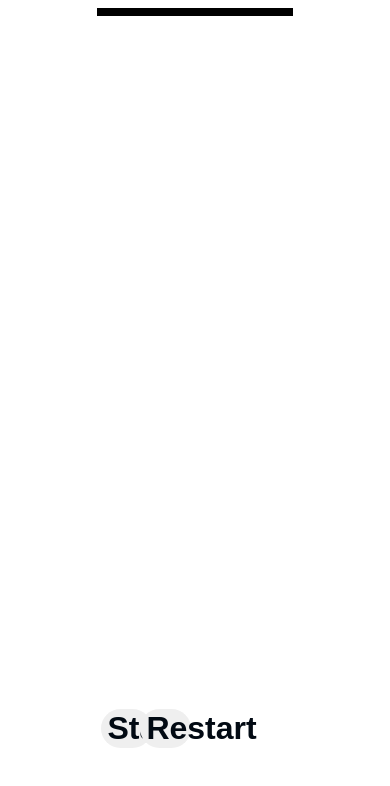
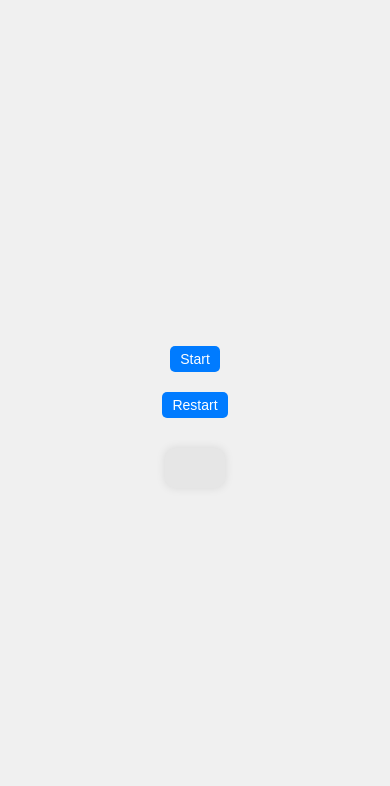
Before and after one commit to AmanLatya/Mines, a plain HTML site: page index.html in a window 390 px wide. Drawn offline with Linux system fonts and the light colour scheme.

Commit message:
Update style.css

```diff
--- a/style.css
+++ b/style.css
@@ -1,47 +1,117 @@
-.console {
-    position: fixed;
-    top: 84vh;
-    left: 26vw;
-    font-size: 2rem;
-    width: 13vw;
-    color: rgb(2, 10, 19);
-    font-weight: bold;
-    border-radius: 5rem;
-    border: 5rem;
-}
-
-#restart {
-    left: 36vw;
+body {
+    display: flex;
+    flex-direction: column;
+    align-items: center;
+    justify-content: center;
+    min-height: 100vh;
+    margin: 0;
+    font-family: Arial, sans-serif;
+    background-color: #f0f0f0;
 }
 
 #container {
-    width: 48vw;
-    margin: auto;
-    border: 0.3rem solid black;
+    display: grid;
+    grid-template-columns: repeat(5, 1fr);
+    gap: 10px;
+    margin: 20px 0;
+    background-color: #e6e6e6;
+    padding: 20px;
+    border-radius: 10px;
+    box-shadow: 0 0 10px rgba(0, 0, 0, 0.1);
+    transition: transform 0.5s;
 }
 
-.btn {
-    width: 8vw;
-    height: 13vh;
-    margin: 1.5vh;
-    border-radius: 0.8vw;
-    font-size: 7.5vh;
-
+button {
+    padding: 15px;
+    font-size: 20px;
+    cursor: pointer;
+    border: 2px solid #ccc;
+    border-radius: 8px;
+    transition: transform 0.3s, background-color 0.3s;
+    background-color: #fff;
 }
 
-.btn:hover {
-    background-color: purple;
+button:hover {
+    transform: scale(1.1);
+}
+
+button:active {
+    transform: scale(0.9);
+}
+
+.console {
+    margin: 10px;
+    padding: 10px 20px;
+    font-size: 16px;
+    cursor: pointer;
+    background-color: #007bff;
+    color: #fff;
+    border: none;
+    border-radius: 5px;
+    transition: background-color 0.3s, transform 0.3s;
+}
+
+.console:hover {
+    background-color: #0056b3;
+    transform: scale(1.05);
 }
 
 #score {
-    position: fixed;
-    top: 84vh;
-    left: 60vw;
-    font-size: 2rem;
-    width: 13vw;
-    color: rgb(0, 0, 0);
+    margin-top: 20px;
+    font-size: 24px;
     font-weight: bold;
-    border-radius: 5rem;
-    border: 5rem;
-    padding-left: 2rem;
+    color: #333;
 }
+
+@media (max-width: 600px) {
+    #container {
+        grid-template-columns: repeat(3, 1fr);
+    }
+
+    button {
+        padding: 10px;
+        font-size: 16px;
+    }
+
+    .console {
+        padding: 5px 10px;
+        font-size: 14px;
+    }
+
+    #score {
+        font-size: 20px;
+    }
+}
+
+.game-over-animation {
+    animation: shake 0.5s;
+    animation-iteration-count: 2;
+}
+
+@keyframes shake {
+    0% { transform: translate(1px, 1px) rotate(0deg); }
+    10% { transform: translate(-1px, -2px) rotate(-1deg); }
+    20% { transform: translate(-3px, 0px) rotate(1deg); }
+    30% { transform: translate(3px, 2px) rotate(0deg); }
+    40% { transform: translate(1px, -1px) rotate(1deg); }
+    50% { transform: translate(-1px, 2px) rotate(-1deg); }
+    60% { transform: translate(-3px, 1px) rotate(0deg); }
+    70% { transform: translate(3px, 1px) rotate(-1deg); }
+    80% { transform: translate(-1px, -1px) rotate(1deg); }
+    90% { transform: translate(1px, 2px) rotate(0deg); }
+    100% { transform: translate(1px, -2px) rotate(-1deg); }
+}
+
+.game-over-message {
+    font-size: 32px;
+    font-weight: bold;
+    color: red;
+    text-align: center;
+    animation: fadeIn 2s;
+    margin-top: 20px;
+}
+
+@keyframes fadeIn {
+    from { opacity: 0; }
+    to { opacity: 1; }
+}
```
